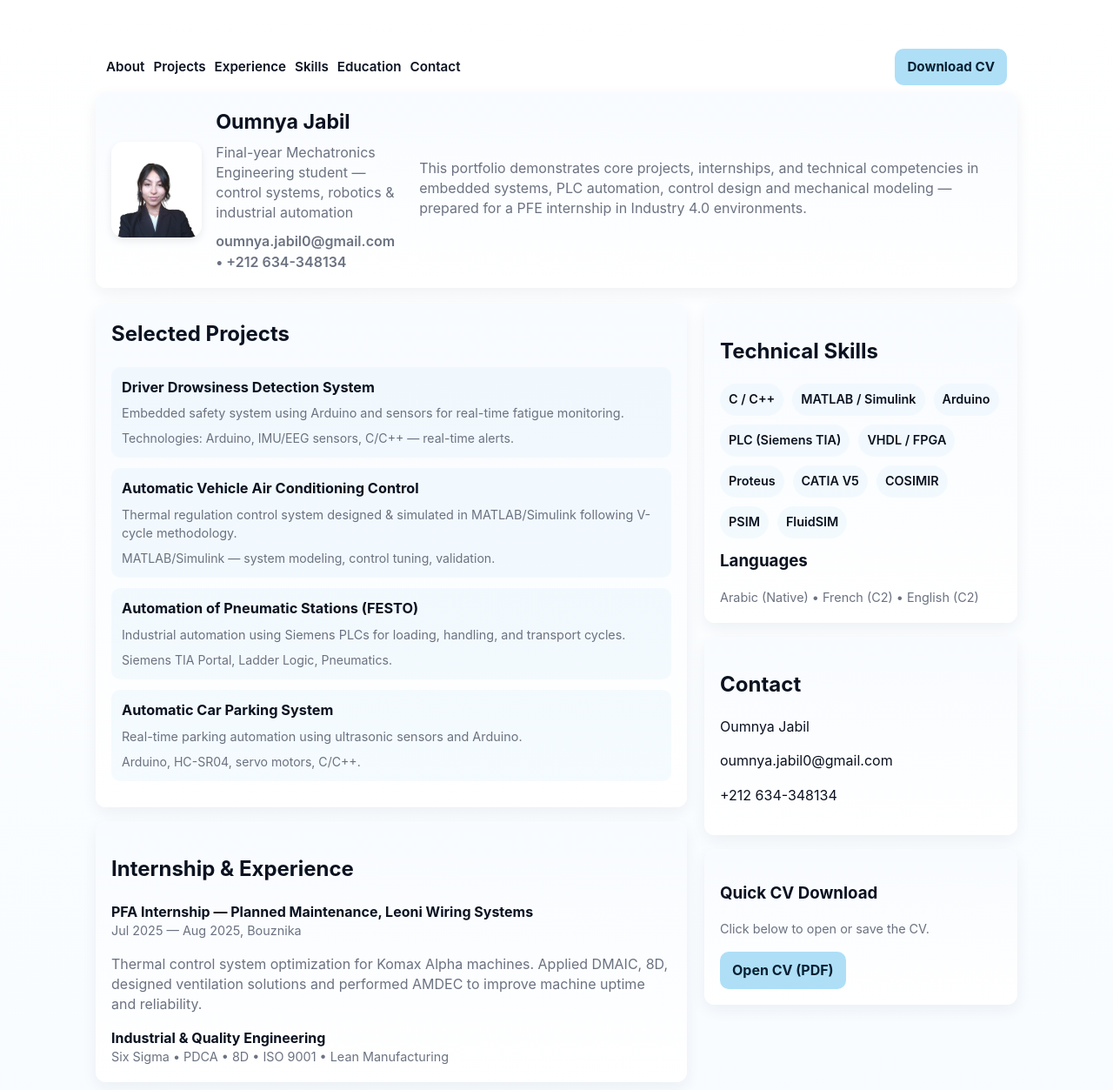
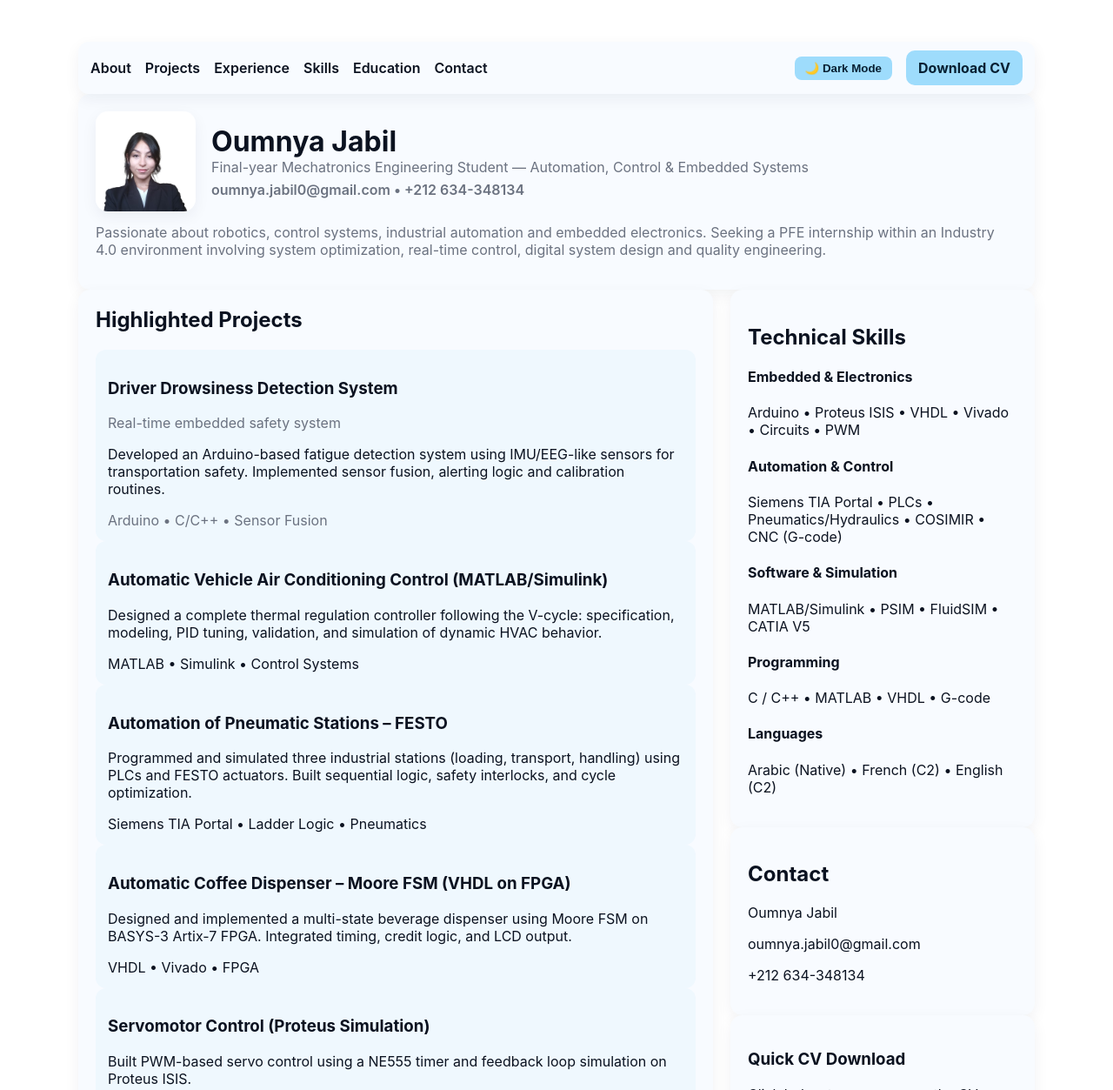
Before and after one commit to mia766/My-Portfolio-, a plain HTML site: page index.html in a window 1280 px wide. Shown: the top 1253 px of the page at 87% size. Drawn offline with Linux system fonts and the light colour scheme.

Commit message:
Update index.html

```diff
--- a/index.html
+++ b/index.html
@@ -4,72 +4,132 @@
 <meta charset="utf-8" />
 <meta name="viewport" content="width=device-width,initial-scale=1" />
 <title>Oumnya Jabil — Mechatronics Portfolio</title>
-  <meta name="description" content="Portfolio of Oumnya Jabil — Final-year Mechatronics Engineering student" />
 
 <style>
+/* THEME VARIABLES -------------------------------------------------- */
 :root{
-      --accent:#AEDFF7;
-      --bg:#ffffff;
-      --muted:#6b7280;
-      --card:#f8fbff;
+  --bg: #ffffff;
+  --text: #0b1220;
+  --card: #f8fbff;
+  --muted: #6b7280;
+  --accent: #9EDCFC;
   --glass: rgba(173,223,247,0.12);
-      --maxw:1100px;
-      --radius:12px;
-      font-family: Inter, ui-sans-serif, system-ui, -apple-system, "Segoe UI", Roboto, "Helvetica Neue", Arial;
-    }
-    *{box-sizing:border-box}
-    body{margin:0;background:linear-gradient(180deg,var(--bg),#f6fbff);color:#0b1220;line-height:1.45}
-    .wrap{max-width:var(--maxw);margin:28px auto;padding:20px}
-    header{display:flex;align-items:center;gap:18px}
-
-    .photo{
-      width:110px;
-      height:110px;
-      border-radius:14px;
-      object-fit:cover;
-      background:var(--card);
-      box-shadow:0 4px 10px rgba(0,0,0,0.08);
+  --radius: 14px;
+  --shadow: 0 6px 18px rgba(15,30,60,0.06);
+  font-family: Inter, system-ui, sans-serif;
 }
 
-    h1{margin:0;font-size:1.45rem}
-    .sub{color:var(--muted);margin-top:6px}
-    nav{position:sticky;top:14px;backdrop-filter:blur(6px);background:rgba(255,255,255,0.6);border-radius:10px;padding:8px 12px;display:flex;gap:10px;align-items:center}
-    nav a{color:#0b1220;text-decoration:none;font-weight:600;font-size:0.95rem}
-    .grid{display:grid;grid-template-columns:1fr 360px;gap:20px;margin-top:18px}
-    @media(max-width:880px){.grid{grid-template-columns:1fr}nav{position:static;margin-bottom:12px}}
-    .card{background:linear-gradient(180deg,var(--card),#ffffff);padding:18px;border-radius:var(--radius);box-shadow:0 6px 18px rgba(15,30,60,0.06)}
-    section + section{margin-top:16px}
-    .skills{display:flex;flex-wrap:wrap;gap:10px}
-    .chip{background:var(--glass);padding:8px 10px;border-radius:999px;font-weight:600;font-size:0.9rem}
-    .proj{display:flex;flex-direction:column;gap:8px;margin-bottom:12px;background:var(--glass);padding:12px;border-radius:10px;transition:transform .25s ease}
-    .proj:hover{transform:translateY(-4px)}
-    .proj h3{margin:0;font-size:1.02rem}
-    .meta{color:var(--muted);font-size:0.9rem}
-    .techs{font-size:0.88rem;color:var(--muted)}
-    .download{display:inline-block;background:var(--accent);color:#072033;padding:10px 14px;border-radius:10px;font-weight:700;text-decoration:none}
-    footer{margin-top:24px;color:var(--muted);font-size:0.9rem}
+.dark{
+  --bg: #0d1117;
+  --text: #e7edf5;
+  --card: #161b22;
+  --muted: #9ba4b4;
+  --accent: #52A8E5;
+  --glass: rgba(82,168,229,0.12);
+  --shadow: 0 6px 18px rgba(0,0,0,0.5);
+}
 
-    /* Existing reveal animation */
+/* GENERAL -------------------------------------------------- */
+body{
+  margin:0;
+  background:var(--bg);
+  color:var(--text);
+  transition:background 0.3s ease,color 0.3s ease;
+}
+
+.wrap{
+  max-width:1100px;
+  margin:28px auto;
+  padding:20px;
+}
+
+img.photo{
+  width:115px;
+  height:115px;
+  border-radius:var(--radius);
+  object-fit:cover;
+  box-shadow:var(--shadow);
+}
+
+/* NAV -------------------------------------------------- */
+nav{
+  position:sticky;
+  top:10px;
+  padding:10px 14px;
+  background:var(--card);
+  border-radius:12px;
+  display:flex;
+  gap:16px;
+  align-items:center;
+  backdrop-filter: blur(8px);
+  box-shadow:var(--shadow);
+}
+
+nav a{
+  text-decoration:none;
+  color:var(--text);
+  font-weight:600;
+}
+
+button.theme-toggle{
+  margin-left:auto;
+  border:none;
+  padding:6px 12px;
+  border-radius:8px;
+  font-weight:700;
+  cursor:pointer;
+  background:var(--accent);
+  color:#072033;
+}
+
+/* CARDS -------------------------------------------------- */
+.card{
+  background:var(--card);
+  padding:20px;
+  border-radius:var(--radius);
+  box-shadow:var(--shadow);
+  transition:transform .28s ease, box-shadow .28s ease;
+}
+
+.card:hover{
+  transform:translateY(-4px);
+  box-shadow:0 10px 26px rgba(0,0,0,0.18);
+}
+
+/* GRID -------------------------------------------------- */
+.grid{
+  display:grid;
+  grid-template-columns:1fr 350px;
+  gap:20px;
+}
+@media(max-width:900px){
+  .grid{grid-template-columns:1fr}
+}
+
+/* PROJECT CARDS WITH ANIMATION --------------------------- */
+.proj{
+  padding:14px;
+  border-radius:12px;
+  background:var(--glass);
+  transition:transform .25s ease, background .25s ease;
+}
+
+.proj:hover{
+  transform: translateY(-6px) scale(1.02);
+  background:rgba(173,223,247,0.2);
+}
+
+/* REVEAL EFFECT ------------------------------------------ */
 .reveal{opacity:0;transform:translateY(10px);transition:all 520ms cubic-bezier(.2,.9,.3,1)}
 .reveal.visible{opacity:1;transform:none}
-
-    /* NEW scroll-based animation */
-    .scroll-anim {
-      opacity: 0;
-      transform: translateY(40px);
-      transition: opacity 0.9s ease-out, transform 0.9s ease-out;
-    }
-    .scroll-anim.visible {
-      opacity: 1;
-      transform: translateY(0px);
-    }
-
-    @media print{body{background:white}nav{display:none}.wrap{box-shadow:none}}
 </style>
 </head>
 
+
 <body>
 <div class="wrap">
+
+  <!-- NAVIGATION -->
   <nav>
     <a href="#about">About</a>
     <a href="#projects">Projects</a>
@@ -77,124 +137,173 @@
     <a href="#skills">Skills</a>
     <a href="#education">Education</a>
     <a href="#contact">Contact</a>
-      <span style="margin-left:auto"></span>
-      <a class="download" href="cv.pdf" download>Download CV</a>
+
+    <button class="theme-toggle" onclick="toggleTheme()">🌙 Dark Mode</button>
+    <a class="download" href="cv.pdf" download style="background:var(--accent);padding:10px 14px;border-radius:10px;font-weight:700;text-decoration:none;color:#072033">Download CV</a>
   </nav>
 
-    <header class="card reveal scroll-anim" id="about">
-      <div style="display:flex;gap:16px;align-items:center">
+
+  <!-- HEADER / ABOUT -->
+  <header class="card reveal" id="about">
+    <div style="display:flex;gap:18px;align-items:center">
       <img src="profile.jpg" class="photo" alt="Profile photo">
       <div>
-          <h1>Oumnya Jabil</h1>
-          <div class="sub">Final-year Mechatronics Engineering student — control systems, robotics & industrial automation</div>
-          <div style="margin-top:10px;color:var(--muted);font-weight:600">oumnya.jabil0@gmail.com • +212 634-348134</div>
+        <h1 style="margin:0;">Oumnya Jabil</h1>
+        <div style="color:var(--muted)">Final-year Mechatronics Engineering Student — Automation, Control & Embedded Systems</div>
+        <div style="color:var(--muted);margin-top:6px;font-weight:600">
+          oumnya.jabil0@gmail.com • +212 634-348134
+        </div>
       </div>
     </div>
 
-      <p style="margin-top:12px;color:var(--muted)">
-        This portfolio demonstrates core projects, internships, and technical competencies in embedded systems, PLC automation,
-        control design and mechanical modeling — prepared for a PFE internship in Industry 4.0 environments.
+    <p style="margin-top:14px;color:var(--muted)">
+      Passionate about robotics, control systems, industrial automation and embedded electronics.
+      Seeking a PFE internship within an Industry 4.0 environment involving system optimization,
+      real-time control, digital system design and quality engineering.
     </p>
   </header>
 
+
   <div class="grid">
+
+    <!-- MAIN CONTENT -->
     <main>
 
-        <section class="card reveal scroll-anim" id="projects">
-          <h2 style="margin-top:0">Selected Projects</h2>
+      <!-- PROJECTS -------------------------------------------------- -->
+      <section class="card reveal" id="projects">
+        <h2 style="margin-top:0">Highlighted Projects</h2>
 
-          <article class="proj scroll-anim">
+        <article class="proj">
           <h3>Driver Drowsiness Detection System</h3>
-            <div class="meta">Embedded safety system using Arduino and sensors for real-time fatigue monitoring.</div>
-            <div class="techs">Technologies: Arduino, IMU/EEG sensors, C/C++ — real-time alerts.</div>
+          <div class="meta" style="color:var(--muted)">Real-time embedded safety system</div>
+          <p>
+            Developed an Arduino-based fatigue detection system using IMU/EEG-like sensors for transportation safety.
+            Implemented sensor fusion, alerting logic and calibration routines.
+          </p>
+          <div class="techs" style="color:var(--muted)">Arduino • C/C++ • Sensor Fusion</div>
         </article>
 
-          <article class="proj scroll-anim">
-            <h3>Automatic Vehicle Air Conditioning Control</h3>
-            <div class="meta">Thermal regulation control system designed & simulated in MATLAB/Simulink following V-cycle methodology.</div>
-            <div class="techs">MATLAB/Simulink — system modeling, control tuning, validation.</div>
+        <article class="proj">
+          <h3>Automatic Vehicle Air Conditioning Control (MATLAB/Simulink)</h3>
+          <p>
+            Designed a complete thermal regulation controller following the V-cycle: specification, modeling,
+            PID tuning, validation, and simulation of dynamic HVAC behavior.
+          </p>
+          <div class="techs">MATLAB • Simulink • Control Systems</div>
         </article>
 
-          <article class="proj scroll-anim">
-            <h3>Automation of Pneumatic Stations (FESTO)</h3>
-            <div class="meta">Industrial automation using Siemens PLCs for loading, handling, and transport cycles.</div>
-            <div class="techs">Siemens TIA Portal, Ladder Logic, Pneumatics.</div>
+        <article class="proj">
+          <h3>Automation of Pneumatic Stations – FESTO</h3>
+          <p>
+            Programmed and simulated three industrial stations (loading, transport, handling) using PLCs and FESTO actuators.
+            Built sequential logic, safety interlocks, and cycle optimization.
+          </p>
+          <div class="techs">Siemens TIA Portal • Ladder Logic • Pneumatics</div>
         </article>
 
-          <article class="proj scroll-anim">
+        <article class="proj">
+          <h3>Automatic Coffee Dispenser – Moore FSM (VHDL on FPGA)</h3>
+          <p>
+            Designed and implemented a multi-state beverage dispenser using Moore FSM on BASYS-3 Artix-7 FPGA.
+            Integrated timing, credit logic, and LCD output.
+          </p>
+          <div class="techs">VHDL • Vivado • FPGA</div>
+        </article>
+
+        <article class="proj">
+          <h3>Servomotor Control (Proteus Simulation)</h3>
+          <p>Built PWM-based servo control using a NE555 timer and feedback loop simulation on Proteus ISIS.</p>
+          <div class="techs">Proteus • Electronics • PWM</div>
+        </article>
+
+        <article class="proj">
           <h3>Automatic Car Parking System</h3>
-            <div class="meta">Real-time parking automation using ultrasonic sensors and Arduino.</div>
-            <div class="techs">Arduino, HC-SR04, servo motors, C/C++.</div>
+          <p>
+            Developed a smart parking system using ultrasonic sensors and Arduino for real-time distance measurement and slot control.
+          </p>
+          <div class="techs">Arduino • HC-SR04 • Embedded Systems</div>
         </article>
       </section>
 
-        <section class="card reveal scroll-anim" id="experience">
-          <h2>Internship & Experience</h2>
 
-          <strong>PFA Internship — Planned Maintenance, Leoni Wiring Systems</strong>
-          <div class="meta">Jul 2025 — Aug 2025, Bouznika</div>
+      <!-- EXPERIENCE -------------------------------------------------- -->
+      <section class="card reveal" id="experience">
+        <h2 style="margin-top:0">Internship & Experience</h2>
+
+        <h3>Maintenance Engineering – Leoni Wiring Systems (Bouznika)</h3>
+        <div class="meta" style="color:var(--muted)">Jul 2025 – Aug 2025</div>
+
         <p style="color:var(--muted)">
-            Thermal control system optimization for Komax Alpha machines. Applied DMAIC, 8D, designed ventilation solutions and performed AMDEC to improve machine uptime and reliability.
+          Performed thermal optimization of Komax Alpha 355 machines.
+          Applied DMAIC & 8D methods, diagnosed overheating of ACS modules, performed AMDEC,
+          and designed a sensor-based ventilation system improving uptime and reliability.
         </p>
 
-          <strong>Industrial & Quality Engineering</strong>
-          <div class="meta">Six Sigma • PDCA • 8D • ISO 9001 • Lean Manufacturing</div>
+        <h4>Industrial & Quality Engineering</h4>
+        <ul style="color:var(--muted)">
+          <li>Six Sigma (DMAIC), PDCA, 8D</li>
+          <li>ISO 9001 compliance</li>
+          <li>Lean Manufacturing, Kaizen, Poka-Yoke</li>
+        </ul>
       </section>
 
-        <section class="card reveal scroll-anim" id="education">
+
+      <!-- EDUCATION -------------------------------------------------- -->
+      <section class="card reveal" id="education">
         <h2>Education</h2>
 
-          <strong>National School of Applied Sciences — Tétouan</strong>
-          <div class="meta">Engineering Cycle — 5th year (2020–Present)</div>
-          <p style="color:var(--muted)">
-            Embedded Systems, Electronics, Mechanical Design, Automation, Control Systems, Signal Processing.
-          </p>
+        <h3>National School of Applied Sciences – Tétouan</h3>
+        <div class="meta" style="color:var(--muted)">2020 – Present</div>
+        <p style="color:var(--muted)">Mechatronics Engineering Cycle — Embedded Systems, Automation, Control, Signal Processing, Mechanical Design.</p>
       </section>
+
     </main>
 
+
+    <!-- SIDEBAR -->
     <aside>
 
-        <section class="card reveal scroll-anim" id="skills">
+      <!-- SKILLS -------------------------------------------------- -->
+      <section class="card reveal" id="skills">
         <h2>Technical Skills</h2>
 
-          <div class="skills">
-            <span class="chip">C / C++</span>
-            <span class="chip">MATLAB / Simulink</span>
-            <span class="chip">Arduino</span>
-            <span class="chip">PLC (Siemens TIA)</span>
-            <span class="chip">VHDL / FPGA</span>
-            <span class="chip">Proteus</span>
-            <span class="chip">CATIA V5</span>
-            <span class="chip">COSIMIR</span>
-            <span class="chip">PSIM</span>
-            <span class="chip">FluidSIM</span>
-          </div>
+        <h4>Embedded & Electronics</h4>
+        <p class="meta">Arduino • Proteus ISIS • VHDL • Vivado • Circuits • PWM</p>
 
-          <h3 style="margin-top:12px">Languages</h3>
-          <div class="meta">Arabic (Native) • French (C2) • English (C2)</div>
+        <h4>Automation & Control</h4>
+        <p class="meta">Siemens TIA Portal • PLCs • Pneumatics/Hydraulics • COSIMIR • CNC (G-code)</p>
+
+        <h4>Software & Simulation</h4>
+        <p class="meta">MATLAB/Simulink • PSIM • FluidSIM • CATIA V5</p>
+
+        <h4>Programming</h4>
+        <p class="meta">C / C++ • MATLAB • VHDL • G-code</p>
+
+        <h4>Languages</h4>
+        <p class="meta">Arabic (Native) • French (C2) • English (C2)</p>
       </section>
 
-        <section class="card reveal scroll-anim" id="contact">
+      <!-- CONTACT -------------------------------------------------- -->
+      <section class="card reveal" id="contact">
         <h2>Contact</h2>
         <p>Oumnya Jabil</p>
         <p>oumnya.jabil0@gmail.com</p>
         <p>+212 634-348134</p>
       </section>
 
-        <section class="card reveal scroll-anim">
+      <section class="card reveal">
         <h3>Quick CV Download</h3>
         <p class="meta">Click below to open or save the CV.</p>
-          <a class="download" href="cv.pdf" target="_blank">Open CV (PDF)</a>
+        <a class="download" href="cv.pdf" target="_blank" style="background:var(--accent);padding:10px 14px;border-radius:10px;display:inline-block;font-weight:700;text-decoration:none;color:#072033">Open CV (PDF)</a>
       </section>
 
     </aside>
   </div>
 
-    <footer class="reveal scroll-anim">
-      <small>Portfolio generated from CV content. Ready for GitHub Pages deployment.</small>
-    </footer>
 </div>
 
+
+<!-- JAVASCRIPT (Reveal + Theme Toggle) ------------------------- -->
 <script>
 function revealAll(){
   document.querySelectorAll('.reveal').forEach(el=>{
@@ -205,24 +314,10 @@
 window.addEventListener('scroll',revealAll);
 window.addEventListener('load',revealAll);
 
-    /* New Scroll-based animation */
-    const observer = new IntersectionObserver(
-      (entries) => {
-        entries.forEach(entry => {
-          if (entry.isIntersecting) {
-            entry.target.classList.add("visible");
+// DARK MODE ----------------------------------------------------
+function toggleTheme(){
+  document.body.classList.toggle('dark');
 }
-        });
-      },
-      { threshold: 0.18 }
-    );
-
-    document.querySelectorAll(
-      ".card, .proj, section, header, footer"
-    ).forEach(el => {
-      el.classList.add("scroll-anim");
-      observer.observe(el);
-    });
 </script>
 
 </body>
```
Lines whose indentation alone changed are shown as unchanged.
